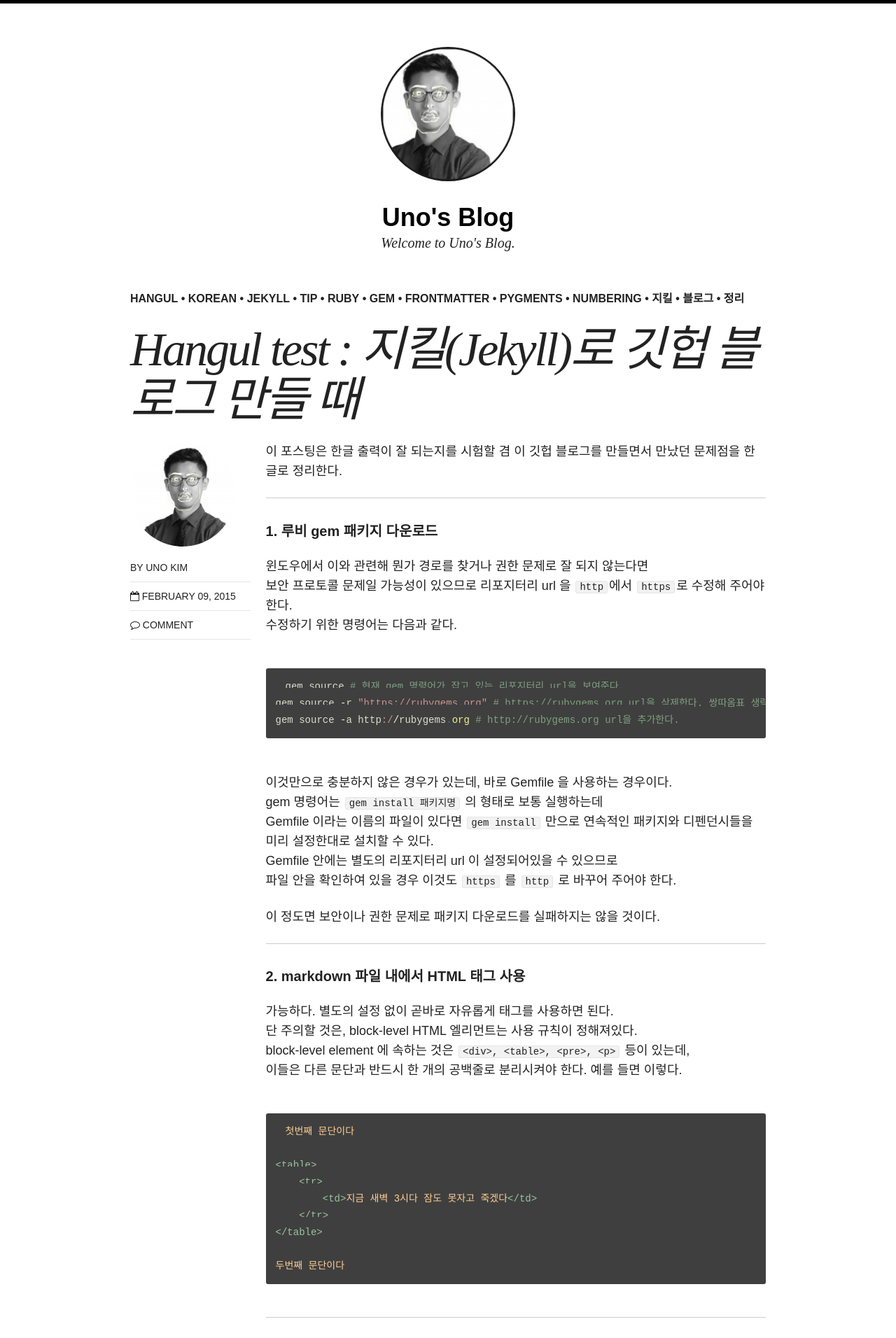
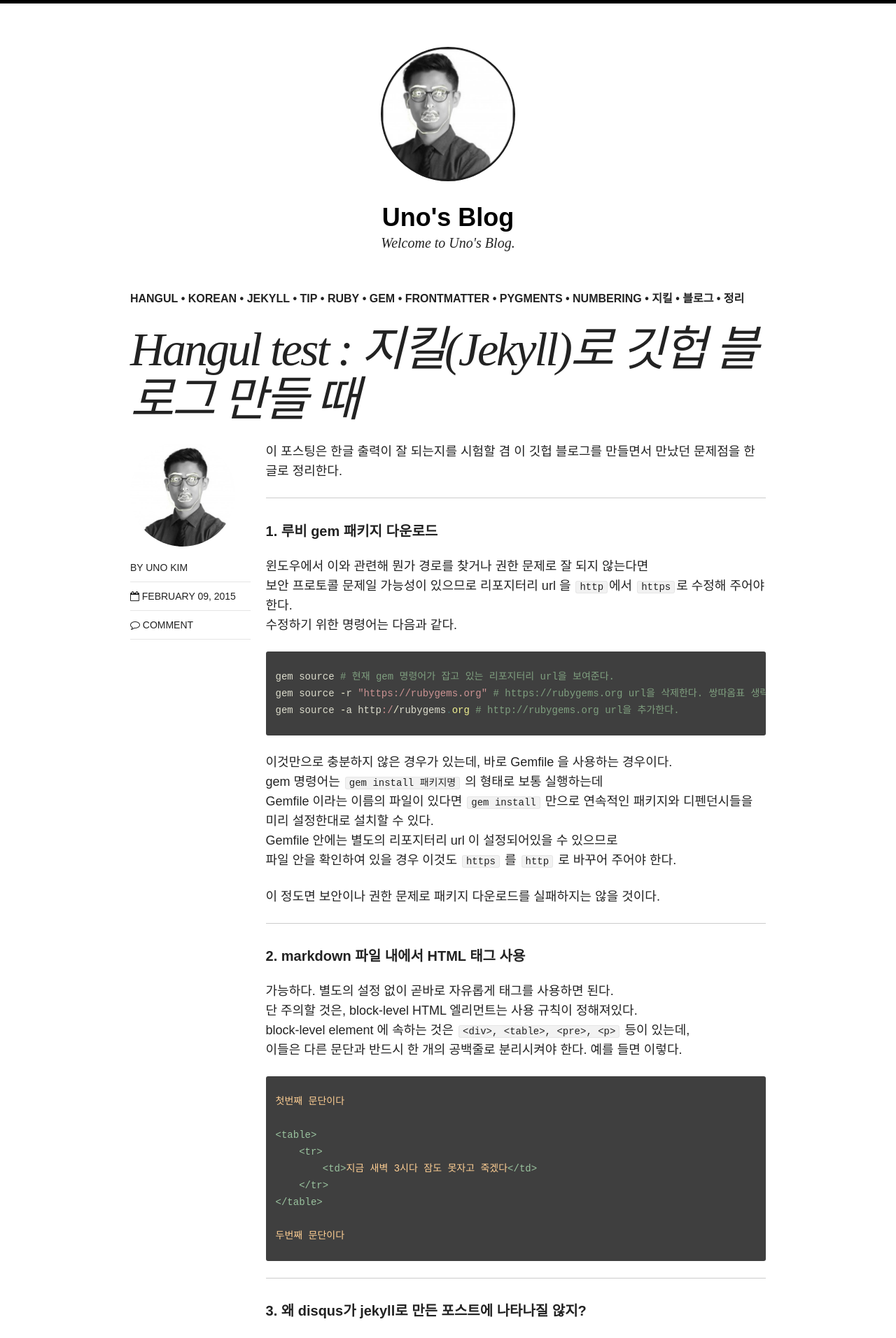
Before and after one commit to djkeh/djkeh.github.io, a Jekyll site: the page built from _posts/articles/2015-02-09-Hangul-test-jekyll-tips.md, in a window 1280 px wide. Shown: the top 1912 px of the page at 70% size. Built offline with Jekyll 4.4.1, drawn with Linux system fonts in a browser that asks for light colours; nearby versions of some CDN libraries; comment, search, counter and statistics services are not loaded.

Commit message:
quick fix

```diff
--- a/_sass/_pygments.scss
+++ b/_sass/_pygments.scss
@@ -1,10 +1,14 @@
-.highlight code, .highlight pre {
-    color: #fdce93;
+.highlight {
     background-color: #3f3f3f;
     font-family: $code-font;
+    color: #fdce93;
     margin-bottom: 1.5em;
-    padding: 1em;
     @include rounded($border-radius);
+    pre {
+        position: relative;
+        margin: 0;
+        padding: 1em;
+    }
 }
 
 .highlight .hll {
```
